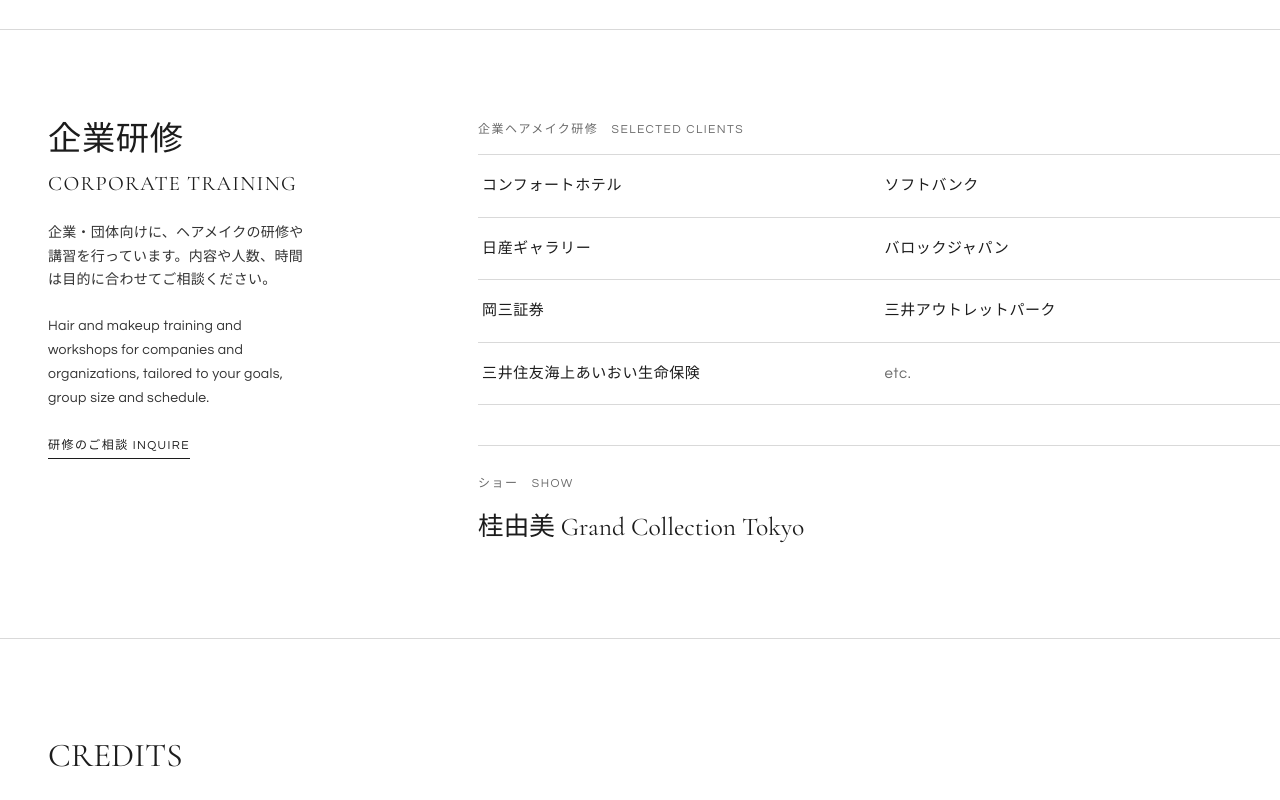
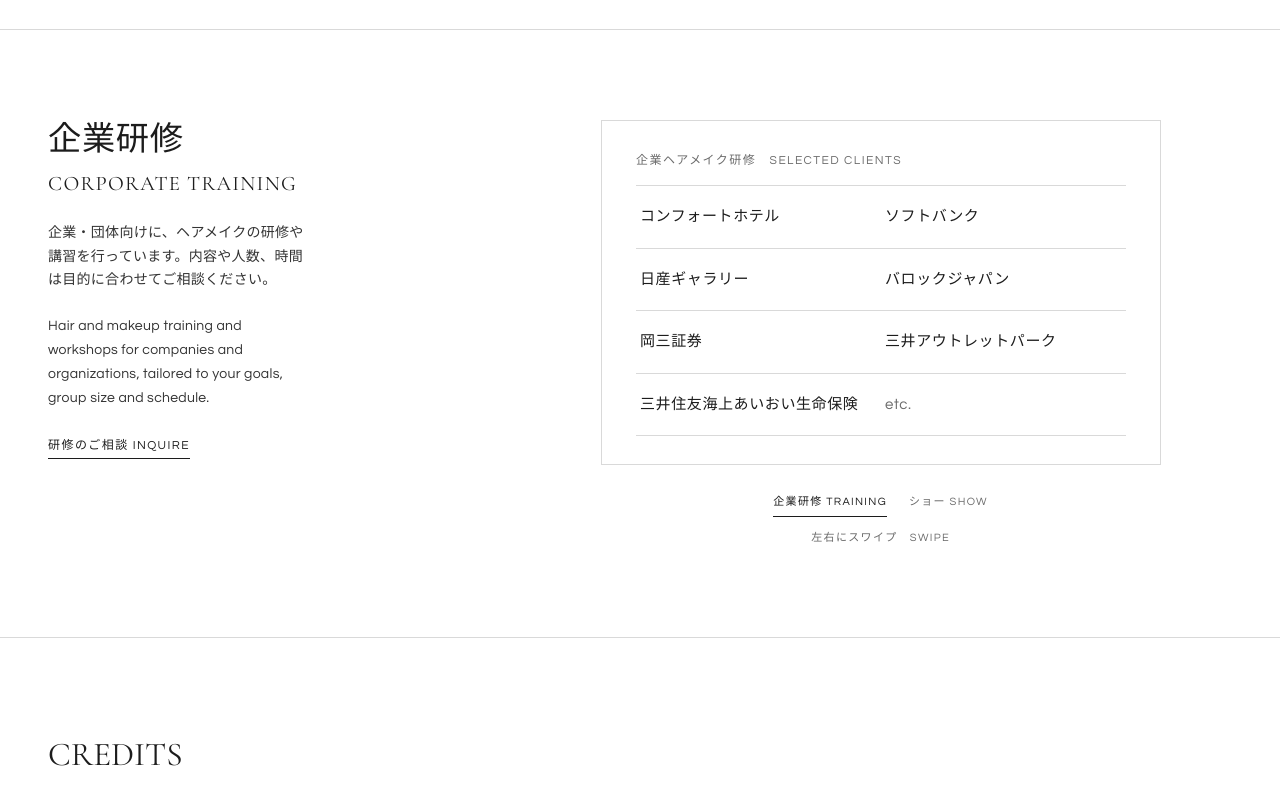
Before and after one commit to iidasatomi/iidasatomi.github.io, a plain HTML site: page index.html in a window 1280 px wide. Shown: the part 3260-4060 px from the top of the page. Drawn offline with nearby package versions, Linux system fonts and the light colour scheme.

Commit message:
Add files via upload

```diff
--- a/index.html
+++ b/index.html
@@ -205,6 +205,18 @@
   .tri .vface .play{top:50%}
   .vface .play:after{content:"";position:absolute;left:17px;top:13px;border-style:solid;border-width:9px 0 9px 14px;border-color:transparent transparent transparent #fff}
   .vcap{clip-path:polygon(50% 0,100% 100%,0 100%);background:repeating-linear-gradient(90deg,#eceef0 0 6px,#c3c8cd 6px 8px,#f6f7f8 8px 9px)}
+
+  /* Turning boxes (Credits, Training): swipe to turn */
+  .cstage{position:relative;max-width:560px;margin:40px auto 0;perspective:1400px;touch-action:pan-y;user-select:none;-webkit-user-select:none;cursor:grab}
+  #training .cstage{margin-top:0}
+  .cbox{position:absolute;inset:0;transform-style:preserve-3d;transition:transform .7s cubic-bezier(.2,.8,.2,1)}
+  .cbox.dragging{transition:none}
+  .cpanel{position:absolute;inset:0;background:#fff;border:1px solid var(--line);padding:30px 34px;overflow:hidden;backface-visibility:hidden;-webkit-backface-visibility:hidden}
+  .cpanel .show-line{margin-top:0;padding-top:0;border-top:0}
+  .cdots{display:flex;justify-content:center;gap:10px 22px;flex-wrap:wrap;margin-top:24px}
+  .cdots button{background:none;border:0;border-bottom:1px solid transparent;font:inherit;font-size:11px;letter-spacing:.12em;text-transform:uppercase;color:var(--muted);cursor:pointer;padding:4px 0}
+  .cdots button.on{color:var(--ink);border-bottom-color:var(--ink)}
+  .chint{text-align:center;margin-top:12px;font-size:11px;letter-spacing:.12em;color:var(--muted)}
 
   footer{padding:36px var(--pad);display:flex;justify-content:space-between;align-items:center;gap:20px;flex-wrap:wrap;font-size:12px;color:var(--muted)}
   footer nav{gap:22px}
@@ -818,6 +830,52 @@
     layout(); tick();
   })();
 
+  // Turning boxes: lists on the faces of a box you turn by swiping left / right
+  const turnBox = (before, panels, labels) => {
+    const N = panels.length, step = 360 / N;
+    const stage = document.createElement('div'); stage.className = 'cstage';
+    const box = document.createElement('div'); box.className = 'cbox';
+    before.parentNode.insertBefore(stage, before); stage.appendChild(box);
+    panels.forEach(p => { p.classList.remove('reveal'); p.classList.add('cpanel'); box.appendChild(p); });
+    const dots = document.createElement('div'); dots.className = 'cdots';
+    const hint = document.createElement('div'); hint.className = 'chint caps'; hint.textContent = '左右にスワイプ　Swipe';
+    stage.after(dots); dots.after(hint);
+    let cur = 0, W = 0, depth = 0, drag = false, sx = 0, dx = 0, btns = [];
+    const at = () => ((cur % N) + N) % N;
+    const render = (extra = 0) => {
+      box.style.transform = 'translateZ(' + (-depth) + 'px) rotateY(' + (-cur * step + extra) + 'deg)';
+      btns.forEach((b, i) => b.classList.toggle('on', i === at()));
+    };
+    btns = labels.map((t, i) => { const b = document.createElement('button'); b.type = 'button'; b.textContent = t; b.onclick = () => { let d = (i - at() + N) % N; if (d > N / 2) d -= N; cur += d; render(); }; dots.appendChild(b); return b; });
+    const size = () => {
+      W = stage.clientWidth;
+      depth = N > 2 ? W / 2 / Math.tan(Math.PI / N) : 1;
+      stage.style.height = Math.max(...panels.map(p => p.scrollHeight)) + 'px';
+      panels.forEach((p, i) => p.style.transform = 'rotateY(' + i * step + 'deg) translateZ(' + depth + 'px)');
+      render();
+    };
+    stage.addEventListener('pointerdown', e => { drag = true; sx = e.clientX; dx = 0; box.classList.add('dragging'); });
+    stage.addEventListener('pointermove', e => { if (!drag) return; dx = e.clientX - sx; render(dx / W * step); });
+    const end = () => { if (!drag) return; drag = false; box.classList.remove('dragging'); if (Math.abs(dx) > 50) cur += dx < 0 ? 1 : -1; render(); };
+    ['pointerup', 'pointercancel', 'pointerleave'].forEach(t => stage.addEventListener(t, end));
+    addEventListener('resize', size);
+    size();
+  };
+  (() => {
+    const cols = document.querySelector('#credits .cols');
+    if (cols) { const ps = [...cols.children]; turnBox(cols, ps, ps.map(p => p.querySelector('h3').textContent)); cols.remove(); }
+    const list = document.querySelector('#training .train-list');
+    if (list) {
+      const host = list.parentElement, label = list.previousElementSibling, show = host.querySelector('.show-line');
+      const a = document.createElement('div'); a.append(label, list);
+      const b = document.createElement('div'); b.append(show);
+      const wrap = document.createElement('div'), ph = document.createElement('i');
+      host.replaceWith(wrap); wrap.appendChild(ph);
+      turnBox(ph, [a, b], ['企業研修 Training', 'ショー Show']);
+      ph.remove();
+    }
+  })();
+
   // Fade-in on scroll
   const io = new IntersectionObserver(es => es.forEach(e => { if (e.isIntersecting) { e.target.classList.add('in'); io.unobserve(e.target); } }), { threshold: .12 });
   document.querySelectorAll('.reveal').forEach(el => io.observe(el));
```
